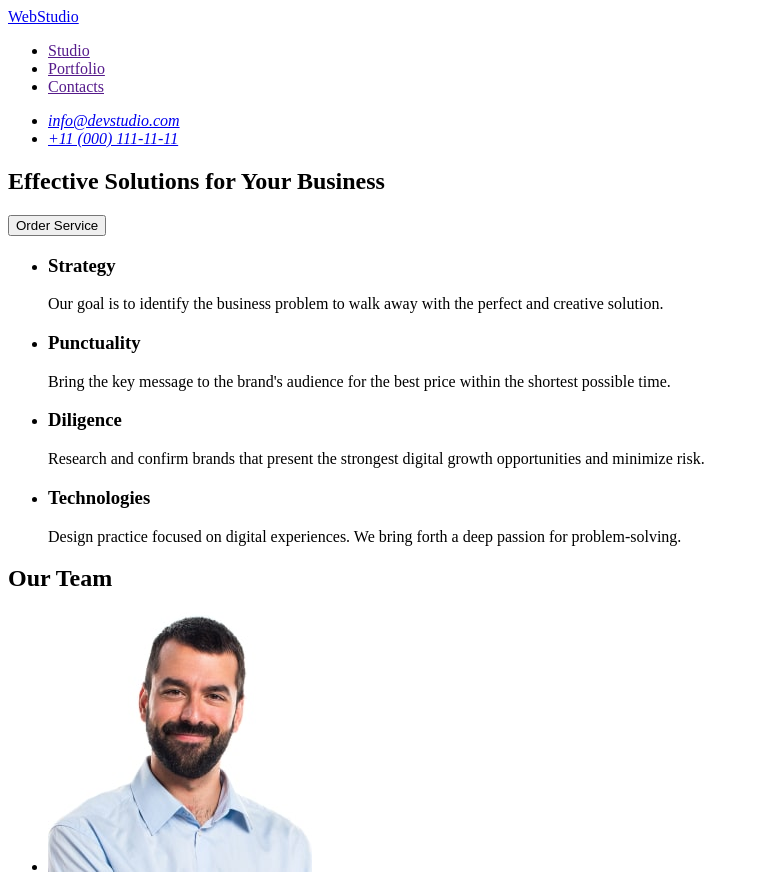
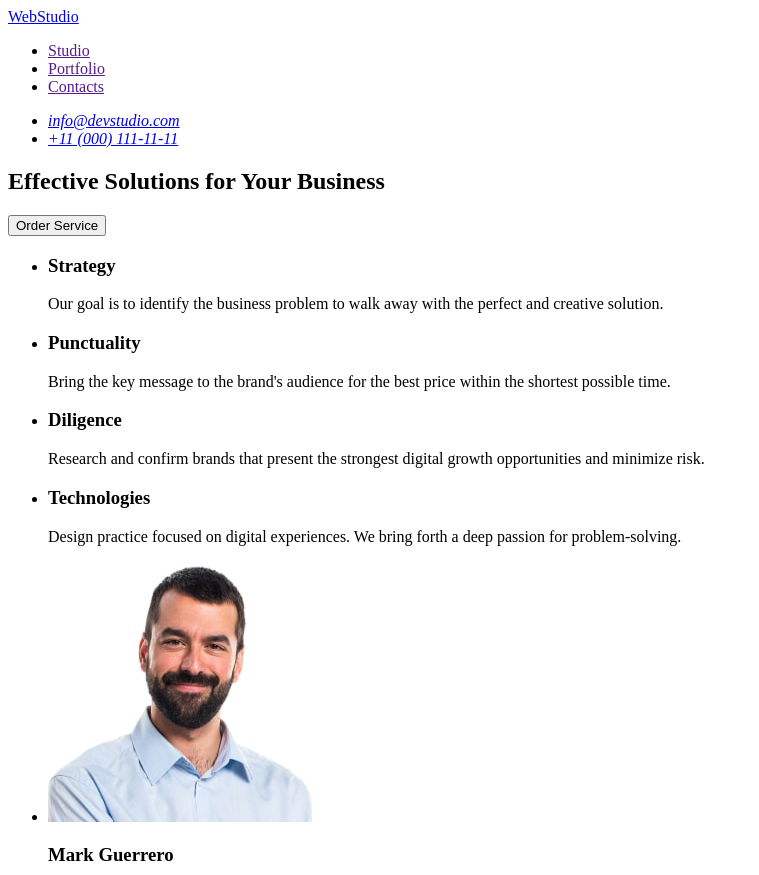
Before and after one commit to etozhelexaaa/goit-markup-hw-01, a plain HTML site: page index.html in a window 1280 px wide. Shown: the top 875 px of the page, without its empty margins (0-759 px from the left). Drawn offline with Linux system fonts and the light colour scheme.

Commit message:
Update index.html

```diff
--- a/index.html
+++ b/index.html
@@ -28,6 +28,7 @@
             <button type="button">Order Service</button>
         </section>
         <section>
+            <h2 style="display: none;">qwertyuiop</h2>
             <ul>
                 <li>
                     <h3>Strategy</h3>
@@ -50,7 +51,7 @@
             </ul>
         </section>
         <section>
-            <h2>Our Team</h2>
+            <h2 style="display: none;">Our Team</h2>
             <ul>
                 <li>
                     <img src ="./img/imgmark.jpg" alt="photo Mark Guerrero" width="264" height="260">
```
